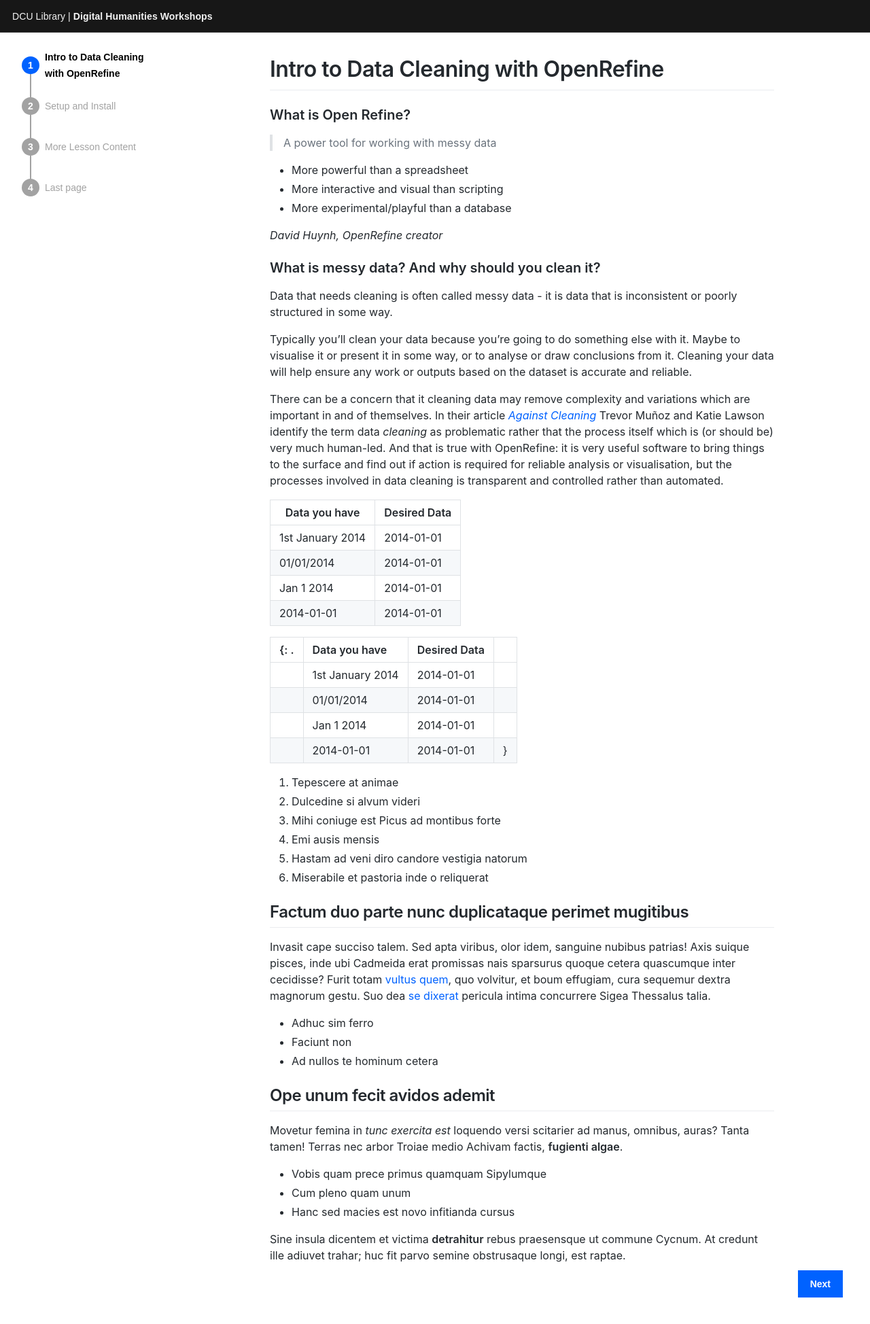
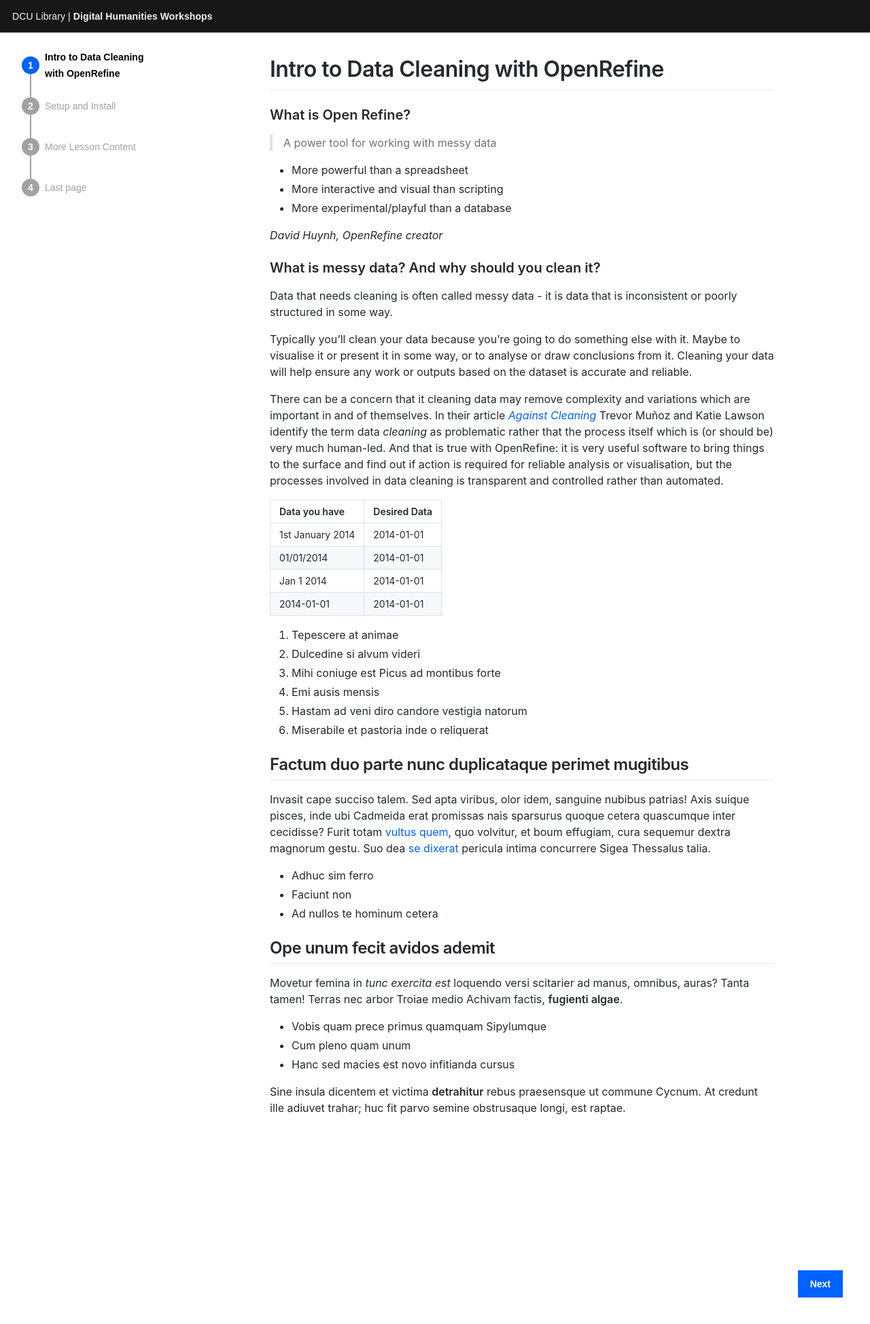
Before and after one commit to DCULibrary/open-refine-workshop, a Jekyll site: the page built from _workshop/index.md, in a window 1280 px wide. Shown: the top 1948 px of the page at 68% size. Built offline with Jekyll 4.4.1, drawn with Linux system fonts in a browser that asks for light colours; some web fonts are replaced.

Commit message:
Test table width class

```diff
--- a/_workshop/index.md
+++ b/_workshop/index.md
@@ -26,13 +26,7 @@ There can be a concern that it cleaning data may remove complexity and variation
 | 01/01/2014       | 2014-01-01   |
 | Jan 1 2014       | 2014-01-01   |
 | 2014-01-01       | 2014-01-01   |
-
-{: .| Data you have | Desired Data     |
-| :------------- | :------------- |
-| 1st January 2014 | 2014-01-01   |
-| 01/01/2014       | 2014-01-01   |
-| Jan 1 2014       | 2014-01-01   |
-| 2014-01-01       | 2014-01-01   |}
+{: .table}
 
 1. Tepescere at animae
 2. Dulcedine si alvum videri
```
